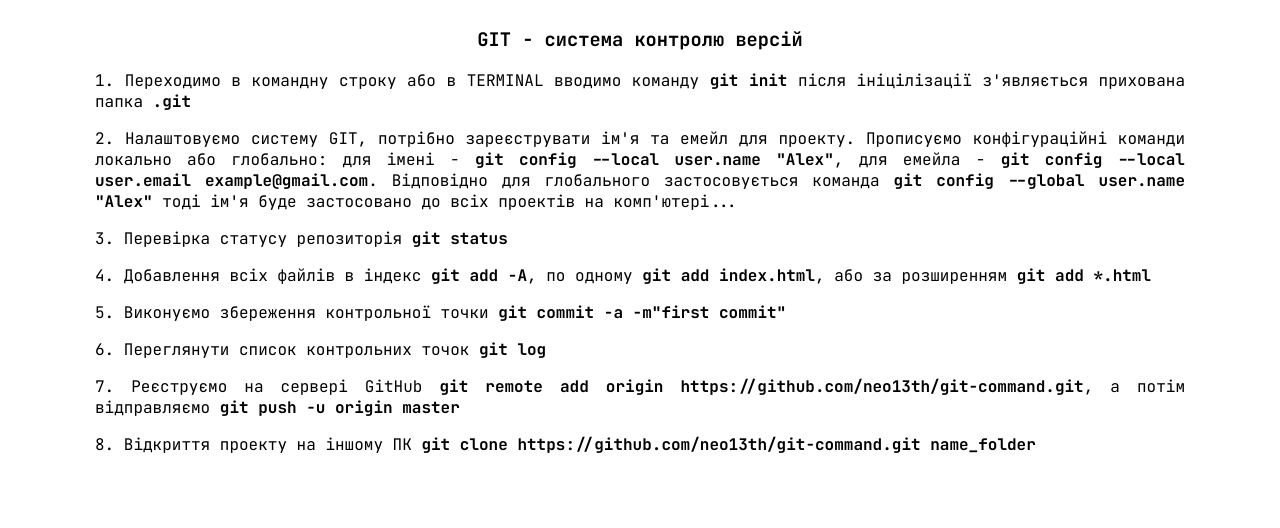
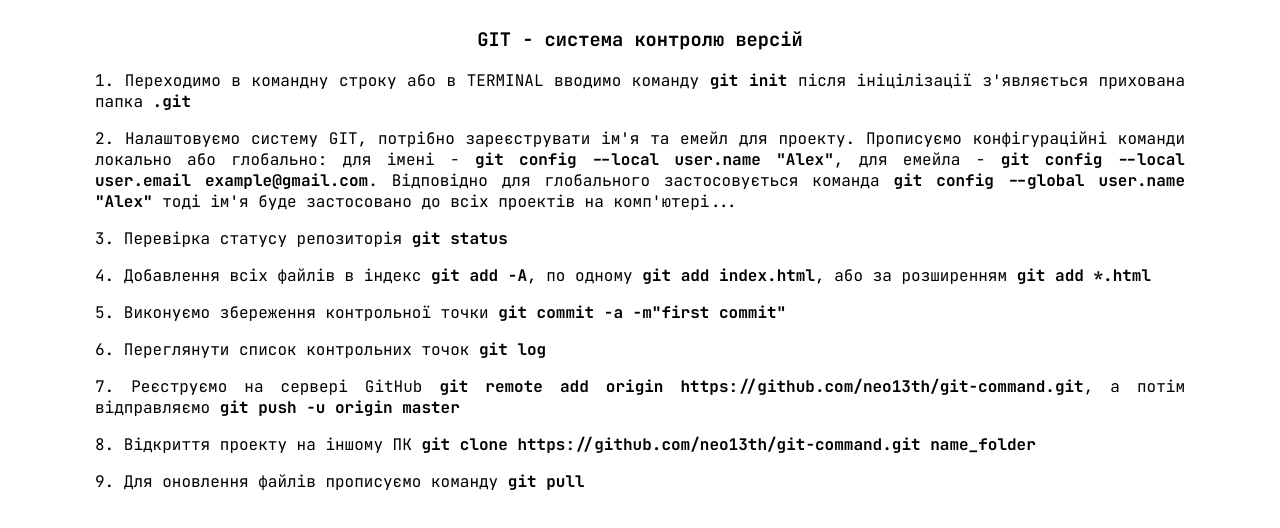
Before and after one commit to neo13th/git-command, a plain HTML site: page index.html in a window 1280 px wide. Drawn offline with Linux system fonts and the light colour scheme.

Commit message:
add string 9

```diff
--- a/index.html
+++ b/index.html
@@ -18,6 +18,7 @@
             <p>6. Переглянути список контрольних точок <b>git log</b></p>
             <p>7. Реєструємо на сервері GitHub <b>git remote add origin https://github.com/neo13th/git-command.git</b>, а потім відправляємо <b>git push -u origin master</b></p>
             <p>8. Відкриття проекту на іншому ПК <b>git clone https://github.com/neo13th/git-command.git name_folder</b></p>
+            <p>9. Для оновлення файлів прописуємо команду <b>git pull</b></p>
         </div>
     </div>
 </body>
```
